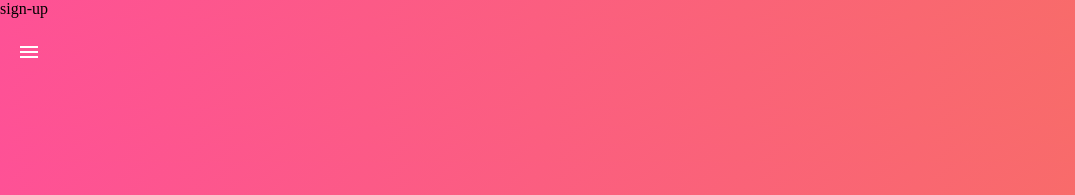
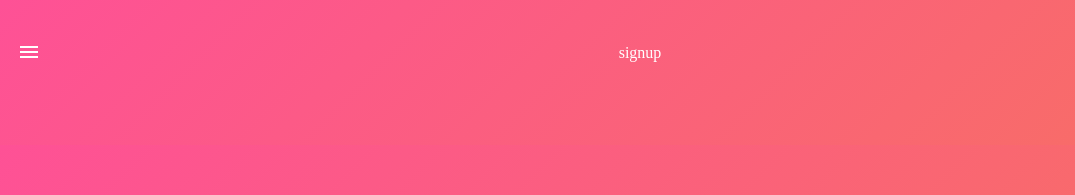
Before and after one commit to liulu1012/shunzhi, a React (Create React App) app: page /signup in a window 1280 px wide. Shown: the top 195 px of the page, without its empty margins (0-1075 px from the left). Built offline with nearby package versions, Linux system fonts and the light colour scheme.

Commit message:
TitleHeader

```diff
--- a/src/ui/pages/Signup/Signup.js
+++ b/src/ui/pages/Signup/Signup.js
@@ -1,10 +1,11 @@
 import React, { Component } from 'react'
+import TitleHeader from '../../shared/TitleHeader/TitleHeader'
 
 class Signup extends Component {
   render(){
     return(
       <div className="sign-up">
-        sign-up
+        <TitleHeader title='signup' />
       </div>
     )
   }
--- /dev/null
+++ b/src/ui/shared/TitleHeader/TitleHeader.js
@@ -0,0 +1,10 @@
+import React, { Component } from 'react'
+import './title-header.css'
+
+const TitleHeader = ({ title }) => (
+  <div className='title-header'>
+    {title}
+  </div>
+)
+
+export default TitleHeader
--- /dev/null
+++ b/src/ui/shared/TitleHeader/title-header.css
@@ -0,0 +1,8 @@
+.title-header{
+  height: 80px;
+  text-align: center;
+  color: white;
+  line-height: 15px;
+  padding-top: 45px;
+  padding-bottom: 20px;
+}
```
